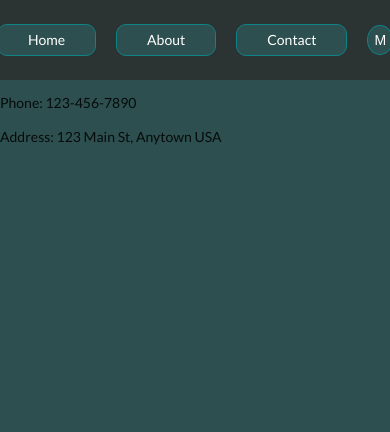
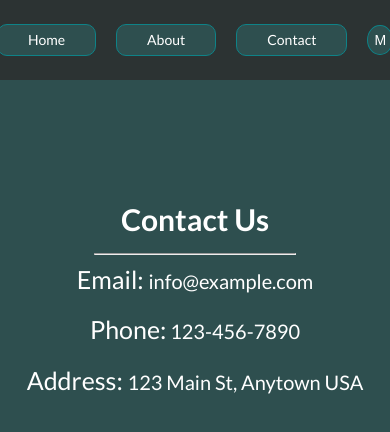
Before and after one commit to AlbertoAchegaLeitao/hp-api-master-Updated, a React (Create React App) app: page /contact in a window 390 px wide. Shown: the top 432 px of the page. Built offline with nearby package versions, Linux system fonts and the light colour scheme.

Commit message:
colors and responsive

```diff
--- a/src/components/CharacterModal.tsx
+++ b/src/components/CharacterModal.tsx
@@ -36,10 +36,9 @@ export const CharacterModal = ({
       transform: "translateX(-50%)",
       width: "350px",
       borderRadius: "30px",
-      backgroundColor: "white",
+      backgroundColor: "#0E8388",
       /* overflow: "hidden", */
-      border: "3px solid black",
-      zIndex: "101",
+      border: "3px solid #CBE4DE",
     },
   };
 
--- a/src/components/Contact.tsx
+++ b/src/components/Contact.tsx
@@ -2,12 +2,19 @@ import React from "react";
 
 const Contact = () => {
   return (
-    <div>
-      <h1>Contact Us</h1>
-      <hr />
-      <p>Email: info@example.com</p>
-      <p>Phone: 123-456-7890</p>
-      <p>Address: 123 Main St, Anytown USA</p>
+    <div className="contact">
+      <h2>Contact Us</h2>
+      <hr className="contactline" />
+      <p>
+        {" "}
+        <span>Email: </span> info@example.com
+      </p>
+      <p>
+        <span>Phone:</span> 123-456-7890
+      </p>
+      <p>
+        <span>Address: </span> 123 Main St, Anytown USA
+      </p>
     </div>
   );
 };
--- a/src/index.css
+++ b/src/index.css
@@ -52,7 +52,9 @@ body {
 /* ------------------------------------------ */
 
 /* MODAL */
-
+.modalcontent{
+  color: white;
+}
 .modalcontent h2 {
   text-align: center;
   font-size: 40px;
@@ -72,13 +74,13 @@ body {
 }
 
 .modalbtn {
-  background-color: #c2fbd7;
+  background-color: #cbe4de;
   border-radius: 100px;
   box-shadow: rgba(44, 187, 99, 0.2) 0 -25px 18px -14px inset,
     rgba(44, 187, 99, 0.15) 0 1px 2px, rgba(44, 187, 99, 0.15) 0 2px 4px,
     rgba(44, 187, 99, 0.15) 0 4px 8px, rgba(44, 187, 99, 0.15) 0 8px 16px,
     rgba(44, 187, 99, 0.15) 0 16px 32px;
-  color: green;
+  color: #2e4f4f;
   cursor: pointer;
   display: inline-block;
   font-family: CerebriSans-Regular, -apple-system, system-ui, Roboto, sans-serif;
@@ -213,12 +215,15 @@ input::placeholder {
   background-color: #2e4f4f;
   height: 100vh;
   color: white;
+  display: flex;
+  flex-direction: column;
+  justify-content: space-around;
+  align-items: center;
 }
 
 .about h2 {
   text-align: center;
   font-size: 40px;
-  padding-top: 20px;
 }
 
 .aboutwrapper {
@@ -229,12 +234,11 @@ input::placeholder {
   width: 900px;
   height: 600px;
   border-radius: 50px;
-  position: absolute;
-  top: 60%;
+  /*  position: absolute;
+  top: 50%;
   left: 50%;
-  transform: translate(-50%, -50%);
+  transform: translate(-50%, -50%); */
   box-shadow: 30px 30px 15px #2c3333;
-  z-index: -1;
 }
 
 .abouttext {
@@ -321,3 +325,24 @@ input::placeholder {
     height: 200px;
   }
 }
+/* -------------------------------- */
+/* -------------------------------- */
+/* Contact */
+/* -------------------------------- */
+/* -------------------------------- */
+.contact {
+  text-align: center;
+  padding-top: 200px;
+  color: white;
+  font-size: 20px;
+}
+.contact h2 {
+  font-size: 30px;
+}
+
+.contact span {
+  font-size: 25px;
+}
+.contact hr {
+  width: 200px;
+}
```
